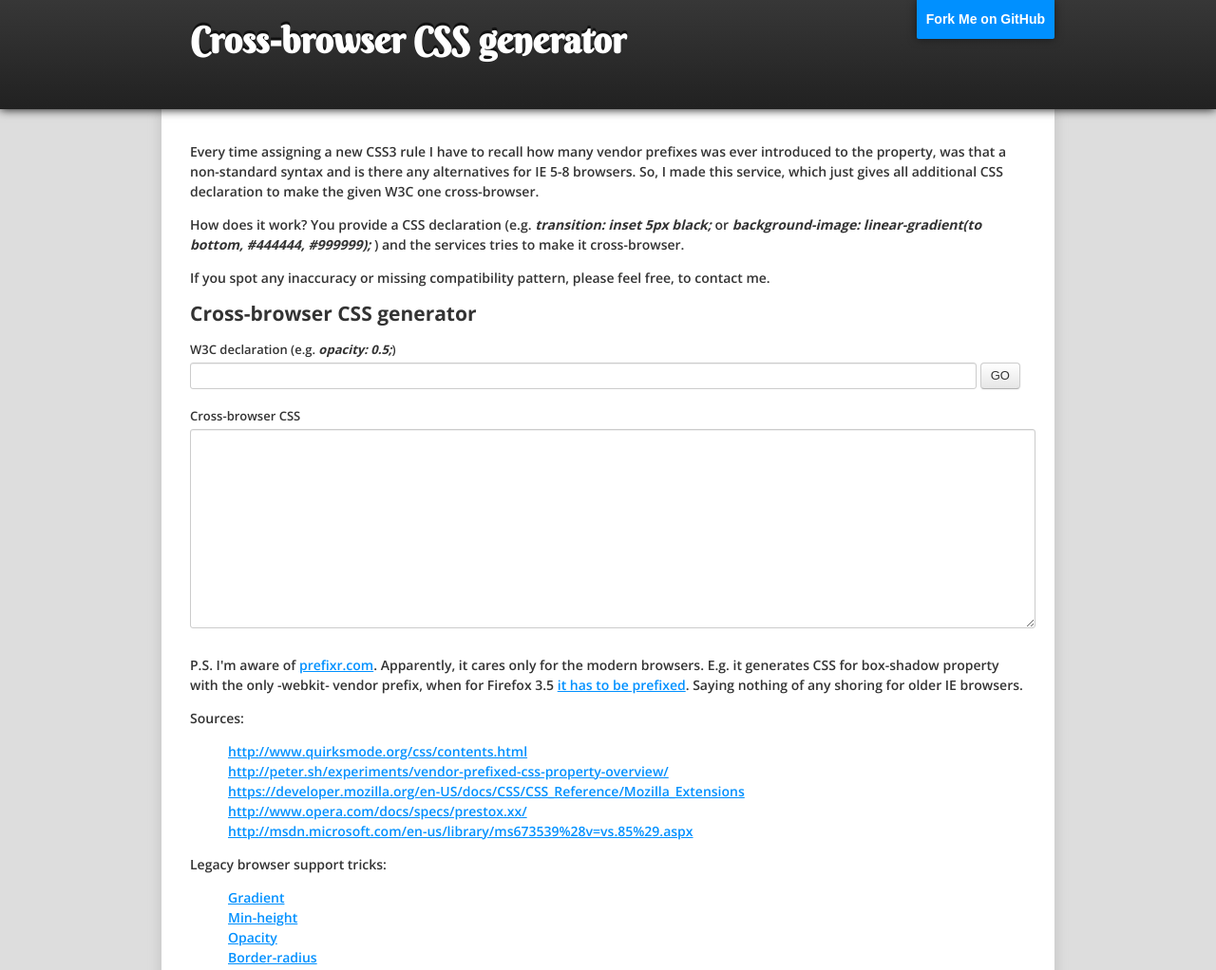
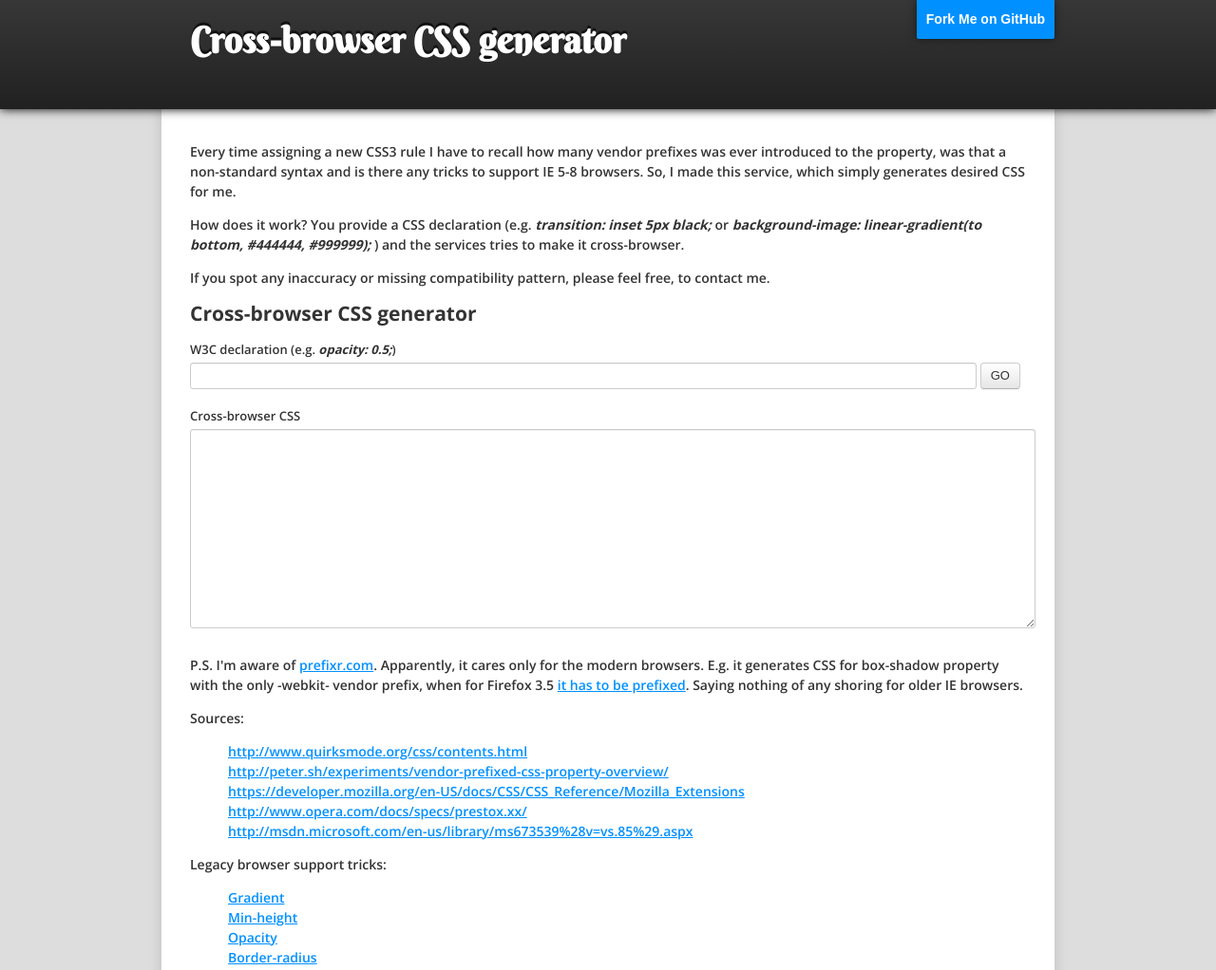
Before and after one commit to acdigital/ccss-generator, a website: page index.html in a window 1280 px wide. Shown: the top 1022 px of the page at 95% size. Drawn offline with nearby package versions, Linux system fonts and the light colour scheme.

Commit message:
Wordings improved

```diff
--- a/index.html
+++ b/index.html
@@ -43,7 +43,8 @@
         <div>
             <article>
 
-                <p>Every time assigning a new CSS3 rule I have to recall how many vendor prefixes was ever introduced to the property, was that a non-standard syntax and is there any alternatives for IE 5-8 browsers. So, I made this service, which just gives all additional CSS declaration to make the given W3C one cross-browser.</p>
+                <p>Every time assigning a new CSS3 rule I have to recall how many vendor prefixes was ever introduced to the property, was that a non-standard syntax and is there any tricks to support IE 5-8 browsers. So, I made this service, which simply generates desired CSS for me.
+                </p>
                 <p>How does it work? You provide a CSS declaration (e.g. <var>transition: inset 5px black;</var> or <var>background-image: linear-gradient(to bottom, #444444, #999999);</var> ) and the services tries to make it cross-browser. </p>
                 <p>If you spot any inaccuracy or missing compatibility pattern, please feel free, to contact me. </p>
             </article>
```
Also changed, not shown: README.md.
